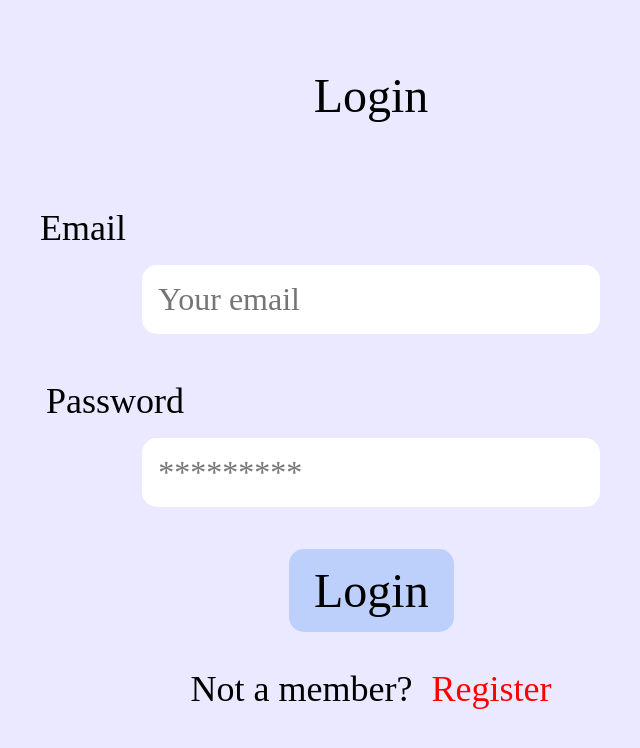
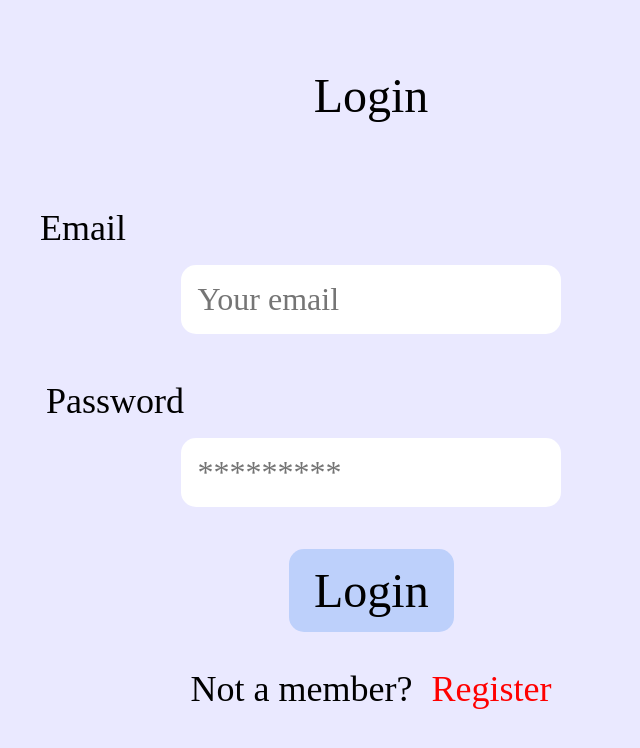
Before and after one commit to bogdan9876/Pulse-Tracker, a React (Create React App) app: page /login in a window 1280 px wide. Shown: the top 748 px of the page, without its empty margins (269-909 px from the left). Built offline with nearby package versions, Linux system fonts and the light colour scheme; a web font is replaced by a local one.

Commit message:
fix styles

```diff
--- a/src/components/Chat/chat.css
+++ b/src/components/Chat/chat.css
@@ -13,7 +13,7 @@
     padding: 10px;
     width: 60%;
     overflow-y: auto;
-    margin-bottom: 3rem;
+    margin-bottom: 5rem;
 }
 
 .Chat-message {
@@ -51,9 +51,9 @@
     z-index: 3;
 }
 
-.input-container {
+.input-container66 {
     display: flex;
-    width: 70%;
+    width: 65%;
     margin-bottom: 10px;
 }
 
--- a/src/components/Chat/chat.js
+++ b/src/components/Chat/chat.js
@@ -76,7 +76,7 @@ const Chat = () => {
                     </ul>
                 </div>
                 <div className="Chat-input">
-                    <div className="input-container">
+                    <div className="input-container66">
                         <input
                             type="text"
                             value={newMessage}
--- a/src/components/Login/login.css
+++ b/src/components/Login/login.css
@@ -19,7 +19,7 @@
 }
 
 .login-input {
-    width: 49%;
+    width: 28%;
     margin-bottom: 10px;
     padding: 1rem 1rem 1rem 1rem;
     border: none;
--- a/src/components/Profile/profile.css
+++ b/src/components/Profile/profile.css
@@ -30,7 +30,7 @@
 
 .profile-inputs input {
     margin: 0 auto;
-    width: 49%;
+    width: 39%;
     margin-bottom: 10px;
     padding: 1rem 1rem 1rem 1rem;
     border: none;
--- a/src/components/Profile/profile.js
+++ b/src/components/Profile/profile.js
@@ -48,6 +48,9 @@ const Profile = () => {
 
     const handleSaveChanges = async () => {
         try {
+            const confirmed = window.confirm('Are you sure you want to save changes?');
+            if (!confirmed) window.location.reload();;
+
             const token = localStorage.getItem('loggedInUser');
             const response = await fetch('http://localhost:5000/user', {
                 method: 'PUT',
@@ -58,6 +61,7 @@ const Profile = () => {
                 body: JSON.stringify(userData),
             });
             const data = await response.json();
+            window.location.reload();
         } catch (error) {
             console.error('Error:', error);
         }
@@ -89,7 +93,7 @@ const Profile = () => {
                     <span className='profile-text1'>Address</span>
                     <input type="text" name="address" value={userData.address} onChange={handleInputChange} placeholder="Your address" />
                 </div>
-                    <button className="save-button" onClick={handleSaveChanges}>Save changes</button>
+                <button className="save-button" onClick={handleSaveChanges}>Save changes</button>
                 <div className='profile-logout'>
                     <div className="logout-container" onClick={handleSignOut}>
                         <span className="logout">Log out</span>
--- a/src/components/Register/register.css
+++ b/src/components/Register/register.css
@@ -1,5 +1,5 @@
 .register-input {
-    width: 49%;
+    width: 39%;
     margin-bottom: 10px;
     padding: 1rem 1rem 1rem 1rem;
     border: none;
```
